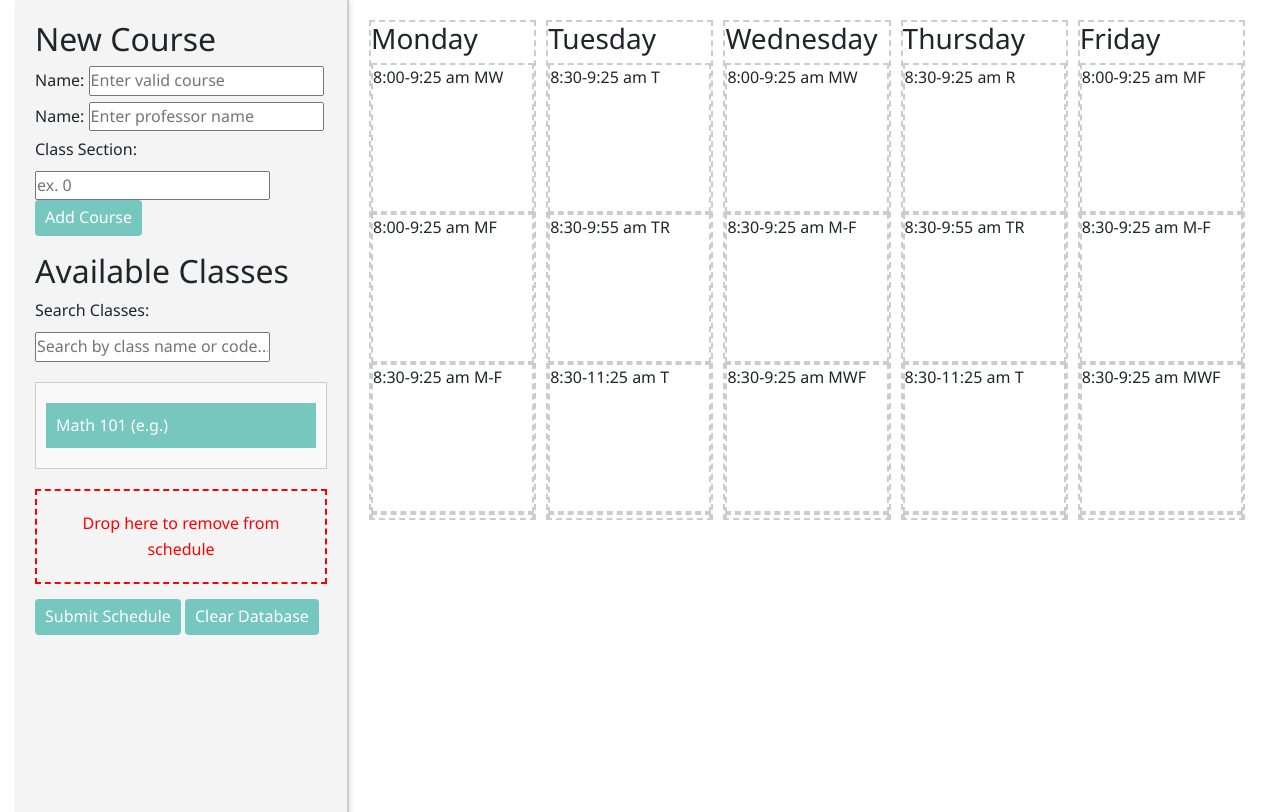
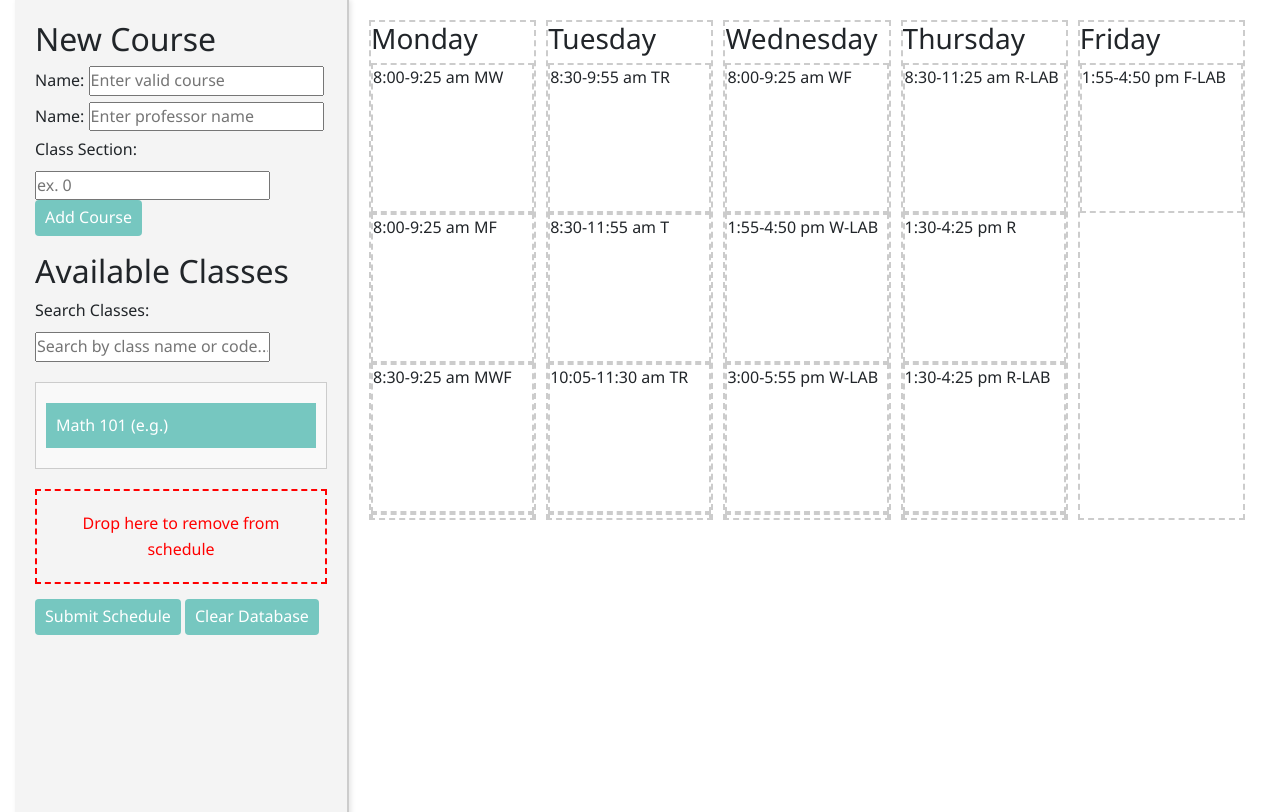
Before and after one commit to MA0610/testSite, a Flask app: page / in a window 1280 px wide. Shown: the part 58-870 px from the top of the page. Run offline with Flask 3, Linux system fonts and the light colour scheme; some libraries are stand-ins or nearby versions.

Commit message:
Update home.html

```diff
--- a/templates/home.html
+++ b/templates/home.html
@@ -57,98 +57,74 @@
             <div class="schedule">
                 <div class="day droppable" data-day="Monday">
                     <h3>Monday</h3>
+
                     <div class="time-slot droppable" data-time-slot="0" day-set="MW" data-days="8:00-9:25 am">8:00-9:25 am MW</div>
                     <div class="time-slot droppable" data-time-slot="1" day-set="MF" data-days="8:00-9:25 am">8:00-9:25 am MF</div>
-                    <div class="time-slot droppable" data-time-slot="2" day-set="M-F" data-days="8:30-9:25 am">8:30-9:25 am M-F</div>
-                    <div class="time-slot droppable" data-time-slot="3" day-set="MWF" data-days="8:30-9:25 am">8:30-9:25 am MWF</div>
+                    <div class="time-slot droppable" data-time-slot="2" day-set="MWF" data-days="8:30-9:25 am">8:30-9:25 am MWF</div>
+                    <div class="time-slot droppable" data-time-slot="3" day-set="M-F" data-days="8:30-9:25 am">8:30-9:25 am M-F</div>
                     <div class="time-slot droppable" data-time-slot="4" day-set="MWF" data-days="9:35-10:30 am">9:35-10:30 am MWF</div>
                     <div class="time-slot droppable" data-time-slot="5" day-set="MWF" data-days="10:40-11:35 am">10:40-11:35 am MWF</div>
                     <div class="time-slot droppable" data-time-slot="6" day-set="MWF" data-days="11:45-12:40 pm">11:45-12:40 pm MWF</div>
-                    <div class="time-slot droppable" data-time-slot="7" day-set="M-F" data-days="1:55-2:50 pm">1:55-2:50 pm M-F</div>
-                    <div class="time-slot droppable" data-time-slot="8" day-set="MWF" data-days="1:55-2:50 pm">1:55-2:50 pm MWF</div>
-                    <div class="time-slot droppable" data-time-slot="9" day-set="MWF" data-days="1:55-2:50 pm">1:55-2:50 pm MWF</div>
-                    <div class="time-slot droppable" data-time-slot="10" day-set="MWF" data-days="3:00-3:55 pm">3:00-3:55 pm MWF</div>
-                    <div class="time-slot droppable" data-time-slot="11" day-set="M-LAB" data-days="3:00-5:55 pm">3:00-5:55 pm M-LAB</div>
-                    <div class="time-slot droppable" data-time-slot="12" day-set="MWF" data-days="4:05-5:00 pm">4:05-5:00 pm MWF</div>
-                    <div class="time-slot droppable" data-time-slot="13" day-set="MW" data-days="4:05-5:30 pm">4:05-5:30 pm MW</div>
-                    <div class="time-slot droppable" data-time-slot="14" day-set="MF" data-days="4:05-5:30 pm">4:05-5:30 pm MF</div>
-                    <div class="time-slot droppable" data-time-slot="15" day-set="MW" data-days="5:40-7:05 pm">5:40-7:05 pm MW</div>
-                    <div class="time-slot droppable" data-time-slot="16" day-set="MW" data-days="7:15-8:40 pm">7:15-8:40 pm MW</div>
-                    <div class="time-slot droppable" data-time-slot="17" day-set="M-LAB" data-days="7:15-10:10 pm">7:15-10:10 pm M-LAB</div>
-                    <div class="time-slot droppable" data-time-slot="18" day-set="MW" data-days="8:50-10:15 pm">8:50-10:15 pm MW</div>
+                    <div class="time-slot droppable" data-time-slot="7" day-set="MWF" data-days="1:55-2:50 pm">1:55-2:50 pm MWF</div>
+                    <div class="time-slot droppable" data-time-slot="8" day-set="M-F" data-days="1:55-2:50 pm">1:55-2:50 pm M-F</div>
+                    <div class="time-slot droppable" data-time-slot="9" day-set="MWF" data-days="3:00-3:55 pm">3:00-3:55 pm MWF</div>
+                    <div class="time-slot droppable" data-time-slot="10" day-set="M-LAB" data-days="3:00-5:55 pm">3:00-5:55 pm M-LAB</div>
+                    <div class="time-slot droppable" data-time-slot="11" day-set="MWF" data-days="4:05-5:00 pm">4:05-5:00 pm MWF</div>
+                    <div class="time-slot droppable" data-time-slot="12" day-set="MW" data-days="4:05-5:30 pm">4:05-5:30 pm MW</div>
+                    <div class="time-slot droppable" data-time-slot="13" day-set="MF" data-days="4:05-5:30 pm">4:05-5:30 pm MF</div>
+                    <div class="time-slot droppable" data-time-slot="14" day-set="MW" data-days="5:40-7:05 pm">5:40-7:05 pm MW</div>
+                    <div class="time-slot droppable" data-time-slot="15" day-set="MW" data-days="7:15-8:40 pm">7:15-8:40 pm MW</div>
+                    <div class="time-slot droppable" data-time-slot="16" day-set="M-LAB" data-days="7:15-10:10 pm">7:15-10:10 pm M</div>
+                    <div class="time-slot droppable" data-time-slot="17" day-set="MW" data-days="8:50-10:15 pm">8:50-10:15 pm MW</div>
+
                 </div>
 
                 <div class="day droppable" data-day="Tuesday">
                     <h3>Tuesday</h3>
-                    <div class="time-slot droppable" data-time-slot="0" day-set="T" data-days="8:30-9:25 am">8:30-9:25 am T</div>
-                    <div class="time-slot droppable" data-time-slot="1" day-set="TR" data-days="8:30-9:55 am">8:30-9:55 am TR</div>
-                    <div class="time-slot droppable" data-time-slot="2" day-set="T" data-days="8:30-11:25 am">8:30-11:25 am T</div>
-                    <div class="time-slot droppable" data-time-slot="3" day-set="T-LAB" data-days="8:30-11:25 am">8:30-11:25 am T-LAB</div>
-                    <div class="time-slot droppable" data-time-slot="4" day-set="TR" data-days="10:05-11:30 am">10:05-11:30 am TR</div>
-                    <div class="time-slot droppable" data-time-slot="5" day-set="TR" data-days="1:30-2:55 pm">1:30-2:55 pm TR</div>
-                    <div class="time-slot droppable" data-time-slot="6" day-set="T" data-days="1:30-4:25 pm">1:30-4:25 pm T</div>
-                    <div class="time-slot droppable" data-time-slot="7" day-set="T-LAB" data-days="1:30-4:25 pm">1:30-4:25 pm T-LAB</div>
-                    <div class="time-slot droppable" data-time-slot="8" day-set="M-F" data-days="1:55-2:50 pm">1:55-2:50 pm M-F</div>
-                    <div class="time-slot droppable" data-time-slot="9" day-set="TR" data-days="3:05-4:30 pm">3:05-4:30 pm TR</div>
-                    <div class="time-slot droppable" data-time-slot="10" day-set="TR" data-days="5:00-6:25 pm">5:00-6:25 pm TR</div>
-                    <div class="time-slot droppable" data-time-slot="11" day-set="T" data-days="7:15-10:15 pm">7:15-10:15 pm T</div>
+
+                    <div class="time-slot droppable" data-time-slot="0" day-set="TR" data-days="8:30-9:55 am">8:30-9:55 am TR</div>
+                    <div class="time-slot droppable" data-time-slot="1" day-set="T" data-days="8:30-11:55 am">8:30-11:55 am T</div>
+                    <div class="time-slot droppable" data-time-slot="2" day-set="TR" data-days="10:05-11:30 am">10:05-11:30 am TR</div>
+                    <div class="time-slot droppable" data-time-slot="3" day-set="TR" data-days="1:30-2:55 pm">1:30-2:55 pm TR</div>
+                    <div class="time-slot droppable" data-time-slot="4" day-set="T" data-days="1:30-4:25 pm">1:30-4:25 pm T</div>
+                    <div class="time-slot droppable" data-time-slot="5" day-set="T-LAB" data-days="1:30-4:25 pm">1:30-4:25 pm T-LAB</div>
+                    <div class="time-slot droppable" data-time-slot="6" day-set="TR" data-days="3:05-4:30 pm">3:05-4:30 pm TR</div>
+                    <div class="time-slot droppable" data-time-slot="7" day-set="TR" data-days="5:00-6:25 pm">5:00-6:35 pm TR</div>
+                    <div class="time-slot droppable" data-time-slot="8" day-set="T" data-days="7:15-10:15 pm">7:15-10:15 pm T</div>
+
+
                 </div>
 
                 <div class="day droppable" data-day="Wednesday">
                     <h3>Wednesday</h3>
-                    <div class="time-slot droppable" data-time-slot="0" day-set="MW" data-days="8:00-9:25 am">8:00-9:25 am MW</div>
-                    <div class="time-slot droppable" data-time-slot="1" day-set="M-F" data-days="8:30-9:25 am">8:30-9:25 am M-F</div>
-                    <div class="time-slot droppable" data-time-slot="2" day-set="MWF" data-days="8:30-9:25 am">8:30-9:25 am MWF</div>
-                    <div class="time-slot droppable" data-time-slot="3" day-set="MWF" data-days="9:35-10:30 am">9:35-10:30 am MWF</div>
-                    <div class="time-slot droppable" data-time-slot="4" day-set="MWF" data-days="10:40-11:35 am">10:40-11:35 am MWF</div>
-                    <div class="time-slot droppable" data-time-slot="5" day-set="MWF" data-days="11:45-12:40 pm">11:45-12:40 pm MWF</div>
-                    <div class="time-slot droppable" data-time-slot="6" day-set="M-F" data-days="1:55-2:50 pm">1:55-2:50 pm M-F</div>
-                    <div class="time-slot droppable" data-time-slot="7" day-set="MWF" data-days="1:55-2:50 pm">1:55-2:50 pm MWF</div>
-                    <div class="time-slot droppable" data-time-slot="8" day-set="MWF" data-days="1:55-2:50 pm">1:55-2:50 pm MWF</div>
-                    <div class="time-slot droppable" data-time-slot="9" day-set="W-LAB" data-days="1:55-2:50 pm">1:55-2:50 pm W-LAB</div>
-                    <div class="time-slot droppable" data-time-slot="10" day-set="MWF" data-days="3:00-3:55 pm">3:00-3:55 pm MWF</div>
-                    <div class="time-slot droppable" data-time-slot="11" day-set="W-LAB" data-days="3:00-5:55 pm">3:00-5:55 pm W-LAB</div>
-                    <div class="time-slot droppable" data-time-slot="12" day-set="MWF" data-days="4:05-5:00 pm">4:05-5:00 pm MWF</div>
-                    <div class="time-slot droppable" data-time-slot="13" day-set="MW" data-days="4:05-5:30 pm">4:05-5:30 pm MW</div>
-                    <div class="time-slot droppable" data-time-slot="15" day-set="MW" data-days="5:40-7:05 pm">5:40-7:05 pm MW</div>
-                    <div class="time-slot droppable" data-time-slot="16" day-set="MW" data-days="7:15-8:40 pm">7:15-8:40 pm MW</div>
-                    <div class="time-slot droppable" data-time-slot="17" day-set="W-LAB" data-days="7:15-10:10 pm">7:15-10:10 pm W-LAB</div>
-                    <div class="time-slot droppable" data-time-slot="18" day-set="MW" data-days="8:50-10:15 pm">8:50-10:15 pm MW</div>
+
+
+                    <div class="time-slot droppable" data-time-slot="0" day-set="WF" data-days="8:00-9:25 am">8:00-9:25 am WF</div>
+                    <div class="time-slot droppable" data-time-slot="1" day-set="W-LAB" data-days="1:55-4:50 pm">1:55-4:50 pm W-LAB</div>
+                    <div class="time-slot droppable" data-time-slot="2" day-set="W-LAB" data-days="3:00-5:55 pm">3:00-5:55 pm W-LAB</div>
+                    <div class="time-slot droppable" data-time-slot="3" day-set="WF" data-days="4:05-5:30 pm">4:05-5:30 pm WF</div>
+                    <div class="time-slot droppable" data-time-slot="4" day-set="W-LAB" data-days="7:15-10:10 pm">7:15-10:10 pm W-LAB</div>
+                    <div class="time-slot droppable" data-time-slot="5" day-set="W" data-days="7:15-10:15 pm">7:15-10:15 pm W-LAB</div>
+
                 </div>
 
                 <div class="day droppable" data-day="Thursday">
                     <h3>Thursday</h3>
-                    <div class="time-slot droppable" data-time-slot="0" day-set="R" data-days="8:30-9:25 am">8:30-9:25 am R</div>
-                    <div class="time-slot droppable" data-time-slot="1" day-set="TR" data-days="8:30-9:55 am">8:30-9:55 am TR</div>
-                    <div class="time-slot droppable" data-time-slot="2" day-set="T" data-days="8:30-11:25 am">8:30-11:25 am T</div>
-                    <div class="time-slot droppable" data-time-slot="3" day-set="R-LAB" data-days="8:30-11:25 am">8:30-11:25 am R-LAB</div>
-                    <div class="time-slot droppable" data-time-slot="4" day-set="TR" data-days="10:05-11:30 am">10:05-11:30 am TR</div>
-                    <div class="time-slot droppable" data-time-slot="5" day-set="TR" data-days="1:30-2:55 pm">1:30-2:55 pm TR</div>
-                    <div class="time-slot droppable" data-time-slot="6" day-set="R" data-days="1:30-4:25 pm">1:30-4:25 pm R</div>
-                    <div class="time-slot droppable" data-time-slot="7" day-set="R-LAB" data-days="1:30-4:25 pm">1:30-4:25 pm R-LAB</div>
-                    <div class="time-slot droppable" data-time-slot="8" day-set="M-F" data-days="1:55-2:50 pm">1:55-2:50 pm M-F</div>
-                    <div class="time-slot droppable" data-time-slot="9" day-set="TR" data-days="3:05-4:30 pm">3:05-4:30 pm TR</div>
-                    <div class="time-slot droppable" data-time-slot="10" day-set="TR" data-days="5:00-6:25 pm">5:00-6:25 pm TR</div>
-                    <div class="time-slot droppable" data-time-slot="11" day-set="R" data-days="7:15-10:15 pm">7:15-10:15 pm R</div>
+
+                    <div class="time-slot droppable" data-time-slot="0" day-set="R-LAB" data-days="8:30-11:25 am">8:30-11:25 am R-LAB</div>
+                    <div class="time-slot droppable" data-time-slot="1" day-set="R" data-days="1:30-4:25 pm">1:30-4:25 pm R</div>
+                    <div class="time-slot droppable" data-time-slot="2" day-set="R-LAB" data-days="1:30-4:25 pm">1:30-4:25 pm R-LAB</div>
+                    <div class="time-slot droppable" data-time-slot="3" day-set="R-LAB" data-days="7:15-10:10 pm">7:15-10:10 pm R-LAB</div>
+                    <div class="time-slot droppable" data-time-slot="4" day-set="R" data-days="7:15-10:15 pm">7:15-10:15 pm R</div>
+
+
                 </div>
 
                 <div class="day droppable" data-day="Friday">
                     <h3>Friday</h3>
-                    <div class="time-slot droppable" data-time-slot="0" day-set="MF" data-days="8:00-9:25 am">8:00-9:25 am MF</div>
-                    <div class="time-slot droppable" data-time-slot="1" day-set="M-F" data-days="8:30-9:25 am">8:30-9:25 am M-F</div>
-                    <div class="time-slot droppable" data-time-slot="2" day-set="MWF" data-days="8:30-9:25 am">8:30-9:25 am MWF</div>
-                    <div class="time-slot droppable" data-time-slot="3" day-set="MWF" data-days="9:35-10:30 am">9:35-10:30 am MWF</div>
-                    <div class="time-slot droppable" data-time-slot="4" day-set="MWF" data-days="10:40-11:35 am">10:40-11:35 am MWF</div>
-                    <div class="time-slot droppable" data-time-slot="5" day-set="MWF" data-days="11:45-12:40 pm">11:45-12:40 pm MWF</div>
-                    <div class="time-slot droppable" data-time-slot="6" day-set="M-F" data-days="1:55-2:50 pm">1:55-2:50 pm M-F</div>
-                    <div class="time-slot droppable" data-time-slot="7" day-set="MWF" data-days="1:55-2:50 pm">1:55-2:50 pm MWF</div>
-                    <div class="time-slot droppable" data-time-slot="8" day-set="MWF" data-days="1:55-2:50 pm">1:55-2:50 pm MWF</div>
-                    <div class="time-slot droppable" data-time-slot="9" day-set="F-LAB" data-days="1:55-2:50 pm">1:55-2:50 pm F-LAB</div>
-                    <div class="time-slot droppable" data-time-slot="10" day-set="MWF" data-days="3:00-3:55 pm">3:00-3:55 pm MWF</div>
-                    <div class="time-slot droppable" data-time-slot="11" day-set="F-LAB" data-days="3:00-5:55 pm">3:00-5:55 pm F-LAB</div>
-                    <div class="time-slot droppable" data-time-slot="12" day-set="MWF" data-days="4:05-5:00 pm">4:05-5:00 pm MWF</div>
-                    <div class="time-slot droppable" data-time-slot="14" day-set="MF" data-days="4:05-5:30 pm">4:05-5:30 pm MF</div>
-                    <div class="time-slot droppable" data-time-slot="17" day-set="F-LAB" data-days="7:15-10:10 pm">7:15-10:10 pm F-LAB</div>
+
+                    <div class="time-slot droppable" data-time-slot="0" day-set="F-LAB" data-days="1:55-4:50 pm">1:55-4:50 pm F-LAB</div>
+
                 </div>
 
             </div>
@@ -277,61 +253,80 @@ clearDatabaseButton.addEventListener('click', () => {
 });
 
 
-       // Submit schedule functionality
 
-submitButton.addEventListener('click', () => {
-    const newScheduleData = Array.from({ length: 5 }, () => Array(20).fill(null)); // 5 days, 20 time slots
+
+
+
+//KIND OF WORKS, CREATES EXTRA TIME SLOTS WHEN DEALING WITH CLASSES ON FRIDAY
+
+submitButton.addEventListener('click', async () => {
     const days = document.querySelectorAll('.day');
 
-    days.forEach(day => {
+    // Loop over each day
+    for (let day of days) {
         const dayIndex = ["Monday", "Tuesday", "Wednesday", "Thursday", "Friday"].indexOf(day.getAttribute('data-day'));
         const timeSlots = day.querySelectorAll('.time-slot');
 
-        timeSlots.forEach((slot, index) => {
+        // Loop over each time slot for the day
+        for (let index = 0; index < timeSlots.length; index++) {
+            const slot = timeSlots[index];
             const classElement = slot.querySelector('.class');
 
+
             if (classElement) {
-                if (!newScheduleData[dayIndex][index]) {
-                    newScheduleData[dayIndex][index] = [];
-                }
-                newScheduleData[dayIndex][index].push(classElement.getAttribute('data-class'));
+                // Create a new schedule array with the current day and time slot filled in
+                const newScheduleData = Array.from({ length: 5 }, () => Array(20).fill(null)); // 5 days, 20 time slots
 
-                // Collect the day-set value and time value
+                // Populate just the current slot's data
+                newScheduleData[dayIndex][index] = [classElement.getAttribute('data-class')];
+
+                // Collect additional data
                 const daySetValue = slot.getAttribute('day-set');
                 const timeValue = slot.getAttribute('data-days');
-
                 const profName = classElement.getAttribute('professor-name');
                 const sectionNumber = classElement.getAttribute('class_section');
 
-                // Send data including the professor's name
-                fetch('/schedule', {
-                    method: 'POST',
-                    headers: {
-                        'Content-Type': 'application/json'
-                    },
-                    body: JSON.stringify({
-                        schedule: newScheduleData,
-                        set: daySetValue,
-                        time: timeValue,
-                        professor: profName,
-                        section: sectionNumber
-                    })
-                })
-                .then(response => response.json())
-                .then(data => {
+                // Prepare the data for the POST request
+                const requestData = {
+                    schedule: newScheduleData, // Include only the filled-in slot data
+                    set: daySetValue,
+                    time: timeValue,
+                    professor: profName,
+                    section: sectionNumber
+                };
+
+                try {
+                    // Await the fetch request to ensure sequential execution
+                    const response = await fetch('/schedule', {
+                        method: 'POST',
+                        headers: {
+                            'Content-Type': 'application/json'
+                        },
+                        body: JSON.stringify(requestData)
+                    });
+
+                    const data = await response.json();
+
                     if (data.success) {
-                        alert('Schedule submitted successfully!');
+                        console.log('Schedule for', day.getAttribute('data-day'), 'at time slot', index, 'submitted successfully!');
                     } else {
-                        alert('Error submitting schedule: ' + data.message);
+                        console.error('Error submitting schedule for', day.getAttribute('data-day'), 'at time slot', index, ':', data.message);
                     }
-                })
-                .catch((error) => {
-                    console.error('Error:', error);
-                });
+                } catch (error) {
+                    console.error('Error during fetch:', error);
+                }
             }
-        });
-    });
+        }
+    }
+
+    // After all submissions are done, notify the user
+    alert('All schedule submissions completed!');
 });
+
+
+
+
+
 
 
     </script>
```
